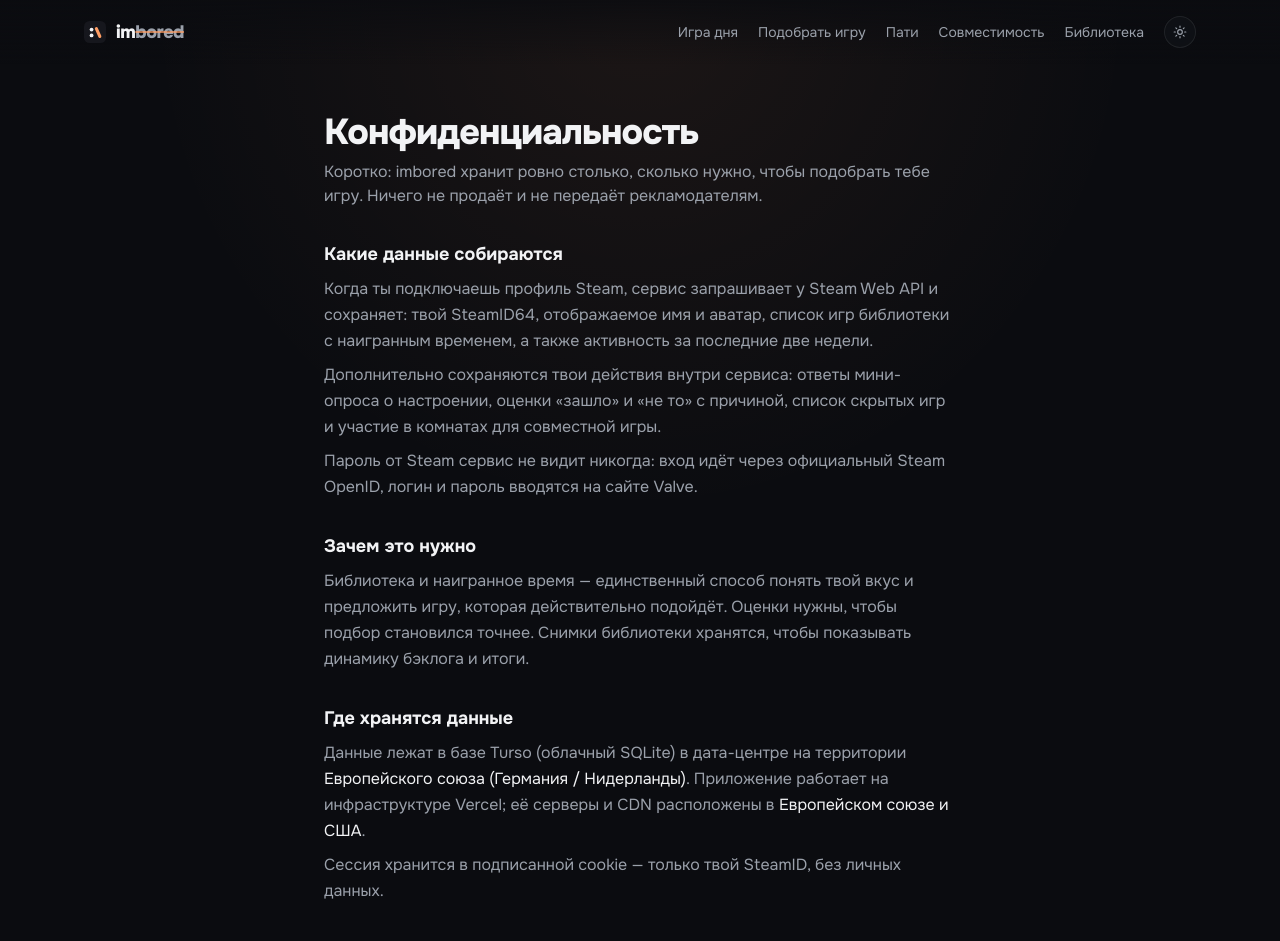
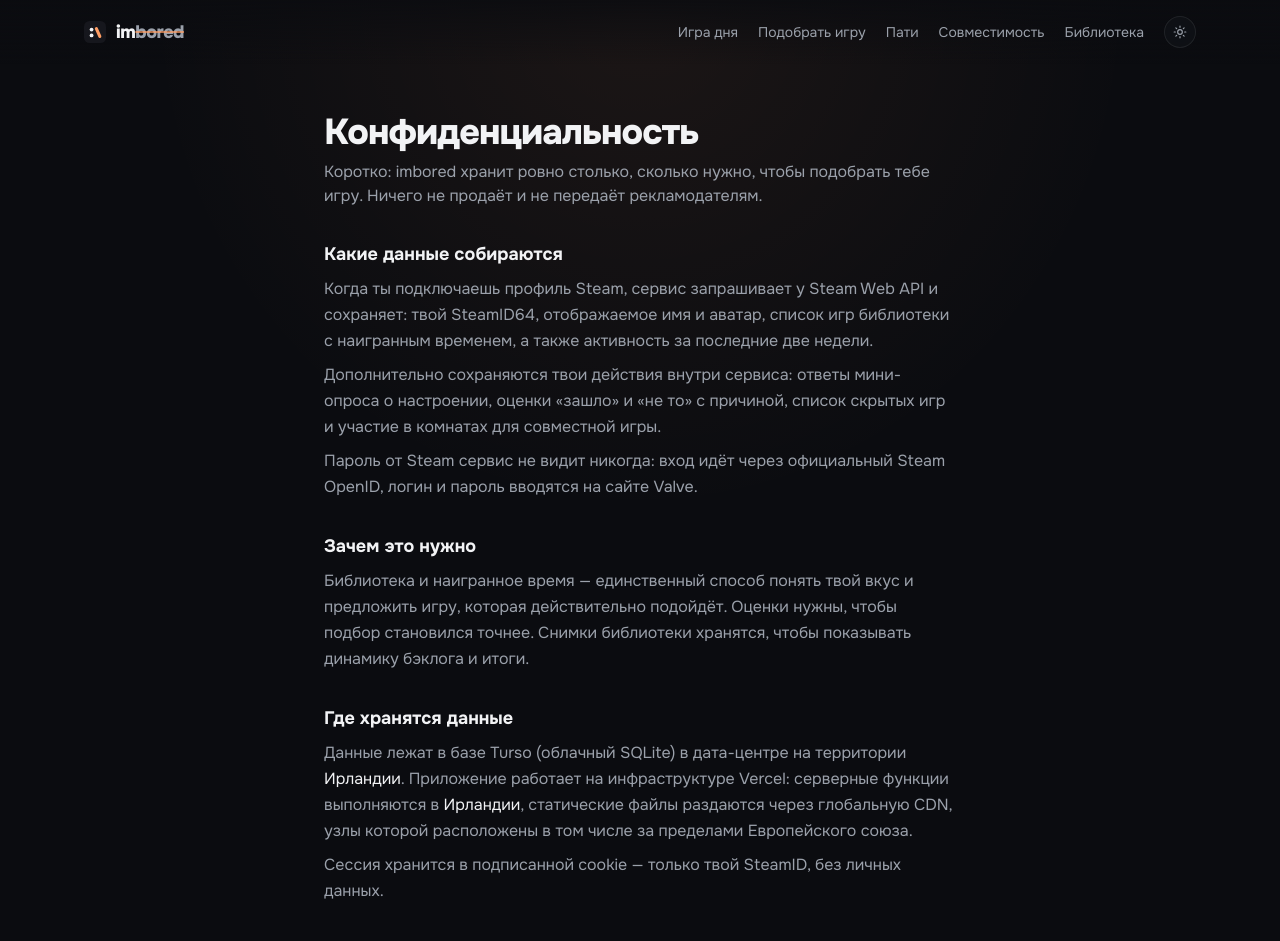
Before and after one commit to SerByte/imbored, a Next.js app: page /privacy in a window 1280 px wide. Shown: the top 941 px of the page. Built offline with nearby package versions, Linux system fonts and the light colour scheme.

Commit message:
Уточнён регион хранения данных в политике: Ирландия
База Turso и серверные функции Vercel — регион Дублин/Ирландия.

Co-Authored-By: Claude Fable 5 <noreply@anthropic.com>

```diff
--- a/app/privacy/page.tsx
+++ b/app/privacy/page.tsx
@@ -58,9 +58,10 @@ export default function PrivacyPage() {
         <Section title="Где хранятся данные">
           <p>
             Данные лежат в базе Turso (облачный SQLite) в дата-центре на территории{' '}
-            <span className="text-ink">Европейского союза (Германия / Нидерланды)</span>.
-            Приложение работает на инфраструктуре Vercel; её серверы и CDN расположены в{' '}
-            <span className="text-ink">Европейском союзе и США</span>.
+            <span className="text-ink">Ирландии</span>. Приложение работает на инфраструктуре
+            Vercel: серверные функции выполняются в{' '}
+            <span className="text-ink">Ирландии</span>, статические файлы раздаются через
+            глобальную CDN, узлы которой расположены в том числе за пределами Европейского союза.
           </p>
           <p>
             Сессия хранится в подписанной cookie — только твой SteamID, без личных данных.
```
